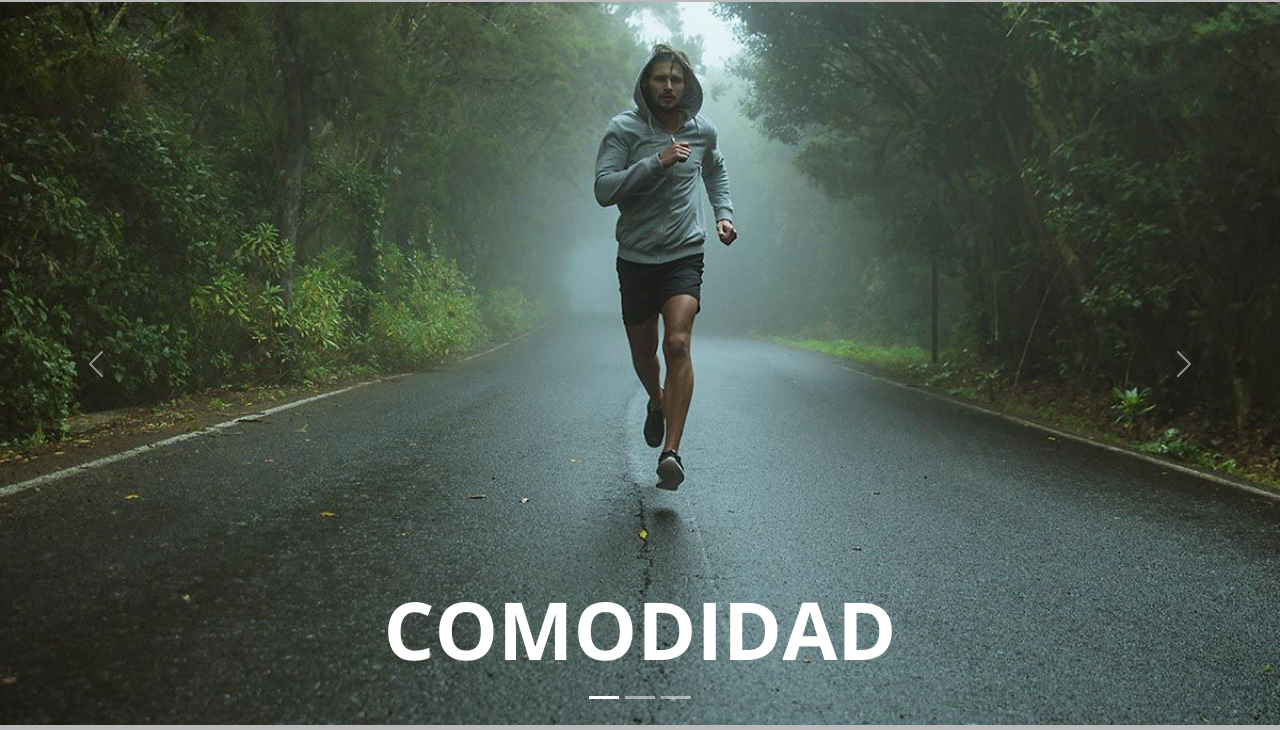
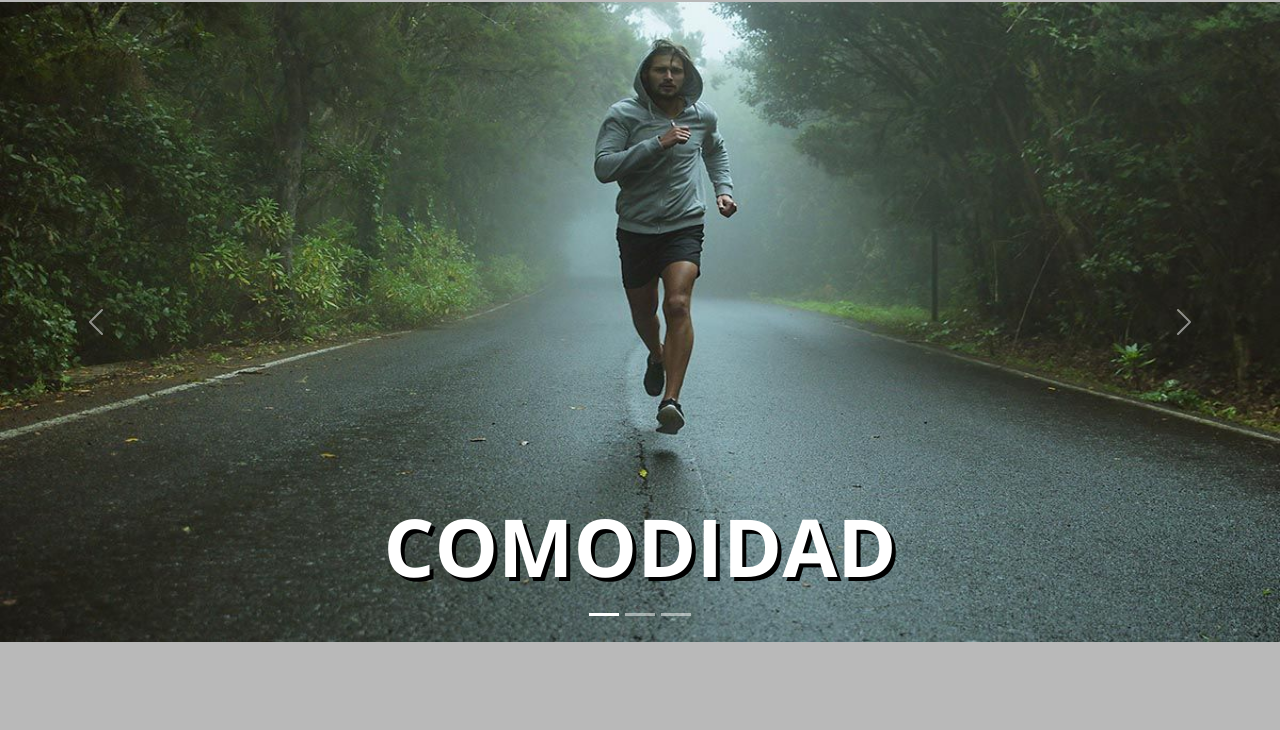
Before and after one commit to mister-Daniel96/PreEntrega3-Ayala, a website: page pages/productos.html in a window 1280 px wide. Shown: the part 58-788 px from the top of the page. Drawn offline with nearby package versions, Linux system fonts and the light colour scheme; a web font is replaced by a local one.

Commit message:
ultimas mejoras

```diff
--- a/styles/scss/style.scss
+++ b/styles/scss/style.scss
@@ -320,7 +320,7 @@ body {
 
         .d-block {
             /* height: 300px; */
-
+            max-height: 80vh;
             overflow: cover;
         }
 
@@ -328,7 +328,7 @@ body {
             text-transform: uppercase;
             font-size: 80px;
             font-weight: bold;
-
+            text-shadow: 4px 4px black;
         }
     }
 
```
Also changed, not shown: index.html (+1 -1 lines), styles/css/style.css, 1 other file.
